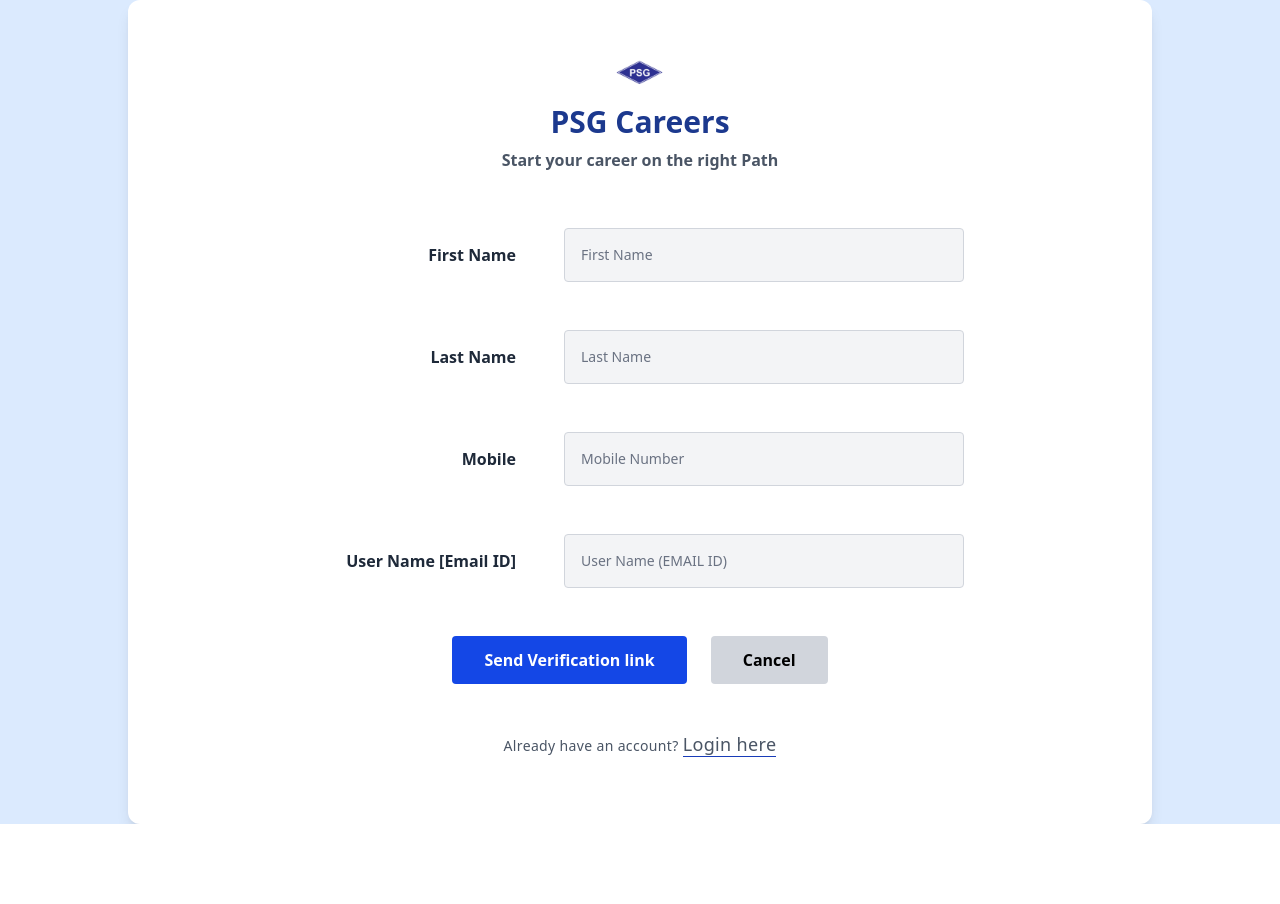
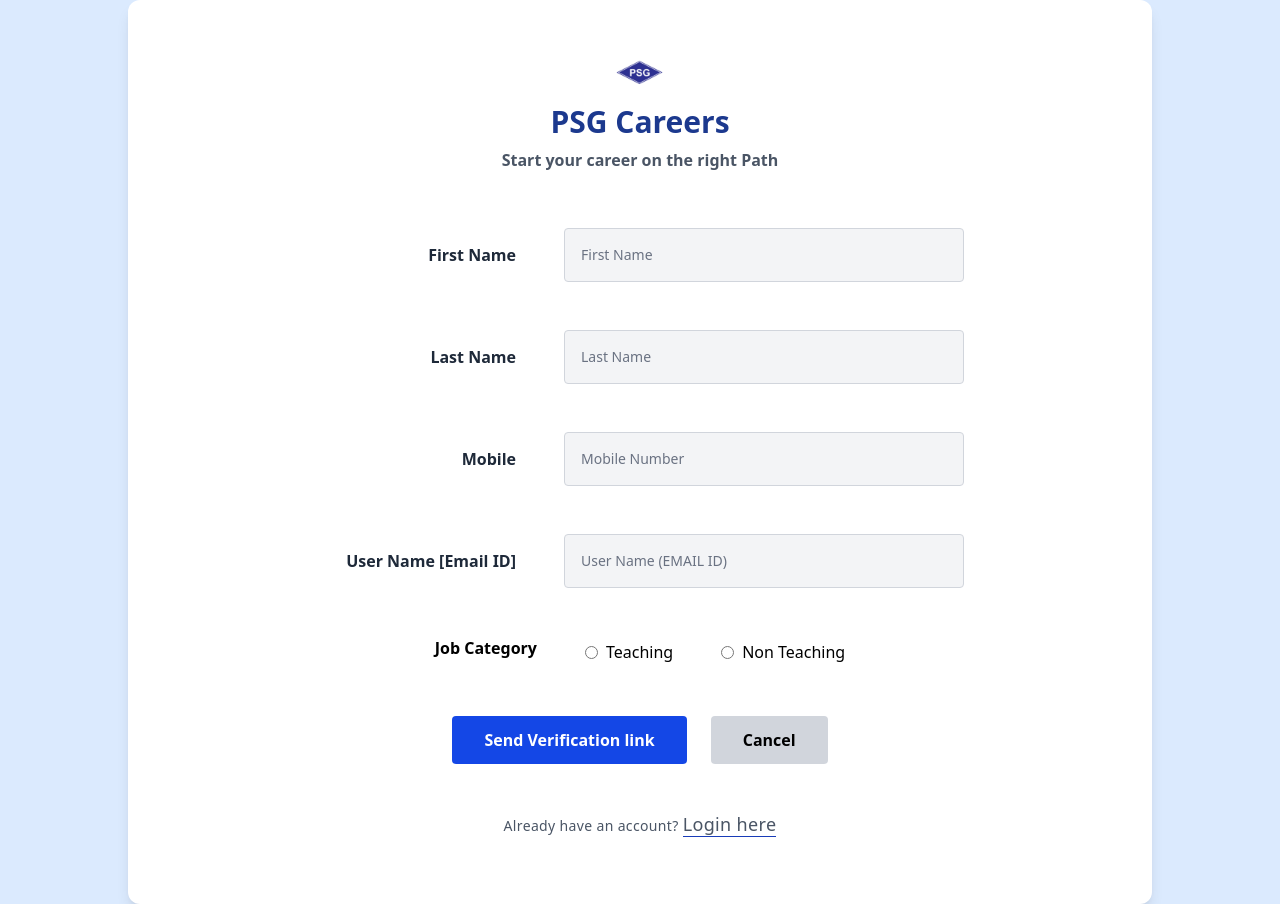
Before and after one commit to Vijay-Psgtech/PsgCareers_frontend, a React (Vite) app: page /register in a window 1280 px wide. Before the commit the page ends 824 px from the top, so only its background shows below. Built offline with nearby package versions, Linux system fonts and the light colour scheme.

Commit message:
Job category type addded in user register form and career page.

```diff
--- a/src/Context/AuthContext.jsx
+++ b/src/Context/AuthContext.jsx
@@ -6,19 +6,21 @@
         role:localStorage.getItem('role'),
         name:localStorage.getItem('name'),
         userId:localStorage.getItem('userId'),
+        jobCategory:localStorage.getItem('jobCategory'),
     });
 
-    const login = (token,role,name,userId) =>{
+    const login = (token,role,name,userId,jobCategory) =>{
         localStorage.setItem('token',token);
         localStorage.setItem('role',role);
         localStorage.setItem('name',name);
         localStorage.setItem('userId',userId);
-        setAuth({token,role,name,userId});
+        localStorage.setItem('jobCategory',jobCategory);
+        setAuth({token,role,name,userId,jobCategory});
     };
 
-    const logout = (token,role,name,userId) =>{
+    const logout = (token,role,name,userId,jobCategory) =>{
         localStorage.clear();
-        setAuth({token:null,role:null,name:null,userId:null});
+        setAuth({token:null,role:null,name:null,userId:null,jobCategory:null});
     };
 
     return(
--- a/src/Pages/Careers/CareerPage.jsx
+++ b/src/Pages/Careers/CareerPage.jsx
@@ -86,7 +86,16 @@
 
   const fetchActiveJobs = async () => {
     try {
-      const res = await axiosInstance.get('/api/jobPost/getJobs?status=Active');
+      let jobCategory = auth?.jobCategory;
+      if (!jobCategory || jobCategory === 'undefined') {
+        jobCategory = '';
+      }
+
+      let url = `/api/jobPost/getJobs?status=Active`;
+      if (jobCategory) {
+        url += `&jobCategory=${jobCategory}`;
+      }
+      const res = await axiosInstance.get(url);
       setJobs(res.data);
     } catch (err) {
       console.error("Failed to fetch jobs", err);
--- a/src/Pages/admin/Auth/Login.jsx
+++ b/src/Pages/admin/Auth/Login.jsx
@@ -27,8 +27,8 @@
         e.preventDefault();
         try{
             const res = await axiosInstance.post('/api/auth/login',form);
-             if(res.data.token){
-                login(res.data.token,res.data.role,res.data.name,res.data.userId);
+            if(res.data.token){
+                login(res.data.token,res.data.role,res.data.name,res.data.userId,res.data.jobCategory);
                 if(res.data.role ==='user'){
                     navigate('/dashboard');
                 }else{
--- a/src/Pages/admin/Auth/Register.jsx
+++ b/src/Pages/admin/Auth/Register.jsx
@@ -5,13 +5,14 @@
 import logo from '../../../assets/images/logo.png'
 
 const Register = () => {
-    const [form,setForm] = useState({first_name:'', last_name:'', mobile:'', email:''});
+    const [form,setForm] = useState({first_name:'', last_name:'', mobile:'', email:'', jobCategory:''});
     const [errors,setErrors] = useState({});
     const initialForm = {
         first_name: "",
         last_name: "",
         mobile: "",
         email: "",
+        jobCategory: "",
     };
     /*-- Api Calls function s--*/
     const UserRegister = async(form) =>{
@@ -41,7 +42,6 @@
     };
     const handleSubmit = (e) => {
         e.preventDefault();
-
         //Empty field Validations
         const newErrors = {};
         Object.entries(form).forEach(([key, value]) => {
@@ -127,6 +127,33 @@
                             />
                         </div>
 
+                        <div className="flex items-center justify-center gap-12">
+                            <label className="block font-semibold mb-2">Job Category</label>
+                            <div className="flex items-center space-x-12">
+                                <label className="inline-flex items-center">
+                                <input
+                                    type="radio"
+                                    name="jobCategory"
+                                    value="Teaching"
+                                    checked={form.jobCategory === "Teaching"}
+                                    onChange={handleChange}
+                                    className="form-radio text-blue-600"
+                                />
+                                <span className="ml-2">Teaching</span>
+                                </label>
+                                <label className="inline-flex items-center">
+                                <input
+                                    type="radio"
+                                    name="jobCategory"
+                                    value="Non Teaching"
+                                    checked={form.jobCategory === "Non Teaching"}
+                                    onChange={handleChange}
+                                    className="form-radio text-blue-600"
+                                />
+                                <span className="ml-2">Non Teaching</span>
+                                </label>
+                            </div>
+                        </div>
 
                     </div>
 
```
